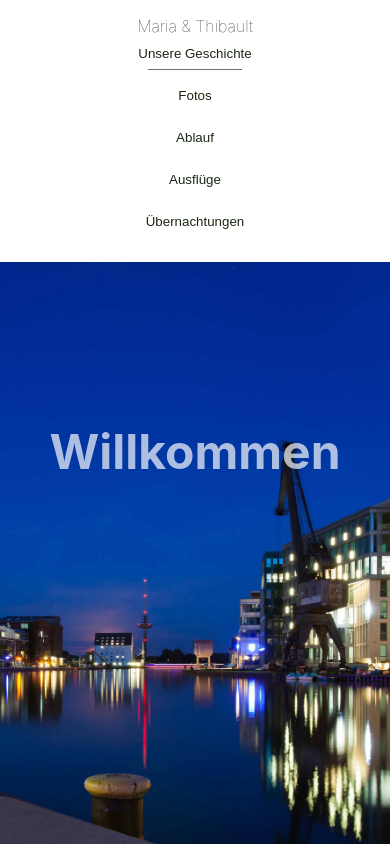
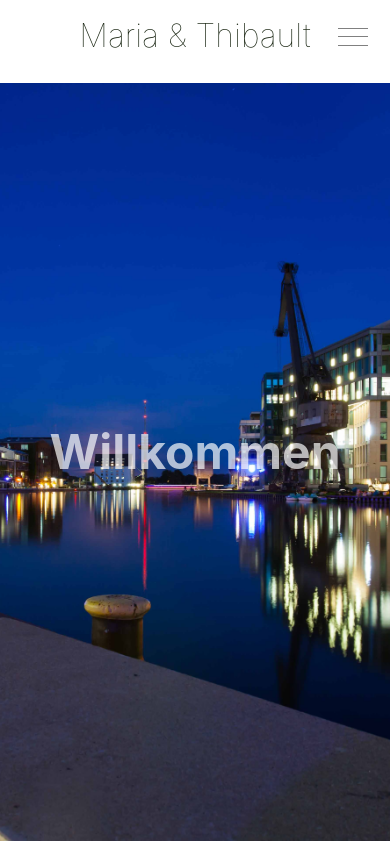
Before and after one commit to Dobherrmann/wedding, a React (Create React App) app: page / in a window 390 px wide. Shown: the top 844 px of the page. Built offline with nearby package versions, Linux system fonts and the light colour scheme.

Commit message:
update responsive navigation

```diff
--- a/src/pages/NavBar.js
+++ b/src/pages/NavBar.js
@@ -2,37 +2,36 @@ import React, { Component } from 'react';
 import '../styles/NavBar.css';
 import { withRouter, Link } from 'react-router-dom';
 
-
 class NavBar extends Component {
-    state = {}
-
-    constructor(props) {
-        super(props);
-
-        this.state = {
+    state = {
         btnIds: ["id-btn-container-ourstory", "id-btn-container-pics", "id-btn-container-timeline", "id-btn-container-travels", "id-btn-container-hotels"],
         btnTexts: ["Unsere Geschichte", "Fotos", "Ablauf", "Ausflüge", "Übernachtungen"],
         btnClasses: ["button", "button", "button", "button", "button"],
-            pageNames: ["/", "/Pictures", "/Timeline", "/DayTripsV2", "/Sleep"]
-
-        };
+        pageNames: ["/", "/Pictures", "/Timeline", "/DayTripsV2", "/Sleep"],
+        navBarExpended: false,
     }
 
+    // constructor(props) {
+    //     super(props);
+    // }
+
     render() {
-        const htmlElement =
+        const htmlElement = (
             <div className="nav-container">
                 <div className="nav-ournames">
                     Maria & Thibault
                 </div>
+                <button className="burger-button" onClick={() => this._burgerMenue()} />
                 <div className="btn-group">
-                < Link to='/' className="btn-container">{this._createButton(0, "disabled")}</Link>
-                < Link to='/Pictures' className="btn-container">{this._createButton(1)}</Link>
-                < Link to='/Timeline' className="btn-container">{this._createButton(2)}</Link>
-                < Link to='/DayTripsV2' className="btn-container">{this._createButton(3)}</Link>
-                < Link to='/Sleep' className="btn-container">{this._createButton(4)}</Link>
+                    < Link to='/' className="btn-container collapse">{this._createButton(0, "disabled")}</Link>
+                    < Link to='/Pictures' className="btn-container collapse">{this._createButton(1)}</Link>
+                    < Link to='/Timeline' className="btn-container collapse">{this._createButton(2)}</Link>
+                    < Link to='/DayTripsV2' className="btn-container collapse">{this._createButton(3)}</Link>
+                    < Link to='/Sleep' className="btn-container collapse">{this._createButton(4)}</Link>
                 </div>
+
             </div >
-
+        );
         this._getActPage();
         return (
             htmlElement
@@ -40,9 +39,48 @@ class NavBar extends Component {
         )
     }
 
+
+    _burgerMenue() {
+        // console.log("BurgerFunc", this.state.navBarExpended)
+        const burgerButtonElement = document.getElementsByClassName("burger-button");
+        // console.log(burgerButtonElement[0].classList)
+
+        this.state.navBarExpended ? this._collapseBurgerMenue(burgerButtonElement[0]) : this._expandBurgerMenue(burgerButtonElement[0]);
+
+
+    }
+
+    _expandBurgerMenue(burgerMenueElement) {
+        // console.log("Ausklappen")
+        this.setState({navBarExpended: true});
+        burgerMenueElement.classList.add("close");
+
+        const navButtons = document.getElementsByClassName("btn-container");
+        // console.log("navButtons", navButtons)
+        // console.log("<navButtons.length", navButtons.length)
+        for (let i = 0; i < navButtons.length; i++) {
+            navButtons[i].classList.remove("collapse");
+        }
+    }
+
+
+    _collapseBurgerMenue(burgerMenueElement) {
+        // console.log("Einklappen")
+        this.setState({navBarExpended: false});
+        burgerMenueElement.classList.remove("close");
+
+        const navButtons = document.getElementsByClassName("btn-container");
+        // console.log("navButtons", navButtons)
+        // console.log("<navButtons.length", navButtons.length)
+        for (let i = 0; i < navButtons.length; i++) {
+            navButtons[i].classList.add("collapse");
+        }
+    }
+
+
     _createButton(btnIndex, addClass) {
         return (
-            <div className={"btn-underline-container "+addClass} id={this.state.btnIds[btnIndex]}>
+            <div className={"btn-underline-container " + addClass} id={this.state.btnIds[btnIndex]}>
                 <button type="button" className={[this.state.btnClasses[btnIndex]]}>{this.state.btnTexts[btnIndex]}</button>
                 <div className="underline" />
             </div>
--- a/src/styles/DayTripsV2.css
+++ b/src/styles/DayTripsV2.css
@@ -76,19 +76,19 @@
 }
 
 .card-pic-container:hover .card-daytrips-header{
-  opacity: 0.63;
+  opacity: 0.82;
 }
 
 .card-pic-container:hover .card-daytrips-border{
-  opacity: 0.63;
+  opacity: 0.82;
 }
 
 .card-pic-container:active .card-daytrips-header{
-  opacity: 0.63;
+  opacity: 0.82;
 }
 
 .card-pic-container:active .card-daytrips-border{
-  opacity: 0.63;
+  opacity: 0.82;
 }
 
 /* Add effect on pressed for mobile */
--- a/src/styles/NavBar.css
+++ b/src/styles/NavBar.css
@@ -25,6 +25,7 @@
   border-width: 0px 1px 0px 0px;
   border-color: #e4dad0ff;
   text-decoration: none;
+  /* display: none; */
 }
 
 .btn-group {
@@ -66,6 +67,8 @@
   width: 65%;
 }
 
+
+
 @keyframes example {
   0% {
     width: 0%;
@@ -99,6 +102,43 @@
   height: 1px;
 }
 
+
+.burger-button{
+  width: 42px;
+  height: 42px;
+  align-self: flex-end;
+  border-radius: 4px;
+  border: none;
+  background-color: transparent;
+  display: none;
+  cursor: pointer;
+  position: absolute;
+}
+.burger-button::before, .burger-button::after{
+  background-color: grey;
+  content: '';
+  display: block;
+  height: 1px;
+  transition: all 200ms ease-in-out;
+}
+.burger-button:before {
+  box-shadow: 0 8px 0 grey;
+  margin-bottom: 16px;
+}
+.close:before {
+  box-shadow: 0 0 0 grey;
+  transform: translateY(8px) rotate(45deg);
+}
+.close:after{
+  transform: translateY(-8px) rotate(-45deg);
+}
+
+.burger-button:hover{
+  background-color: #1b27140c;
+}
+
+
+
 /*Beige: e4dad0
   Hellgrün:c4cdbc
   Braun: a89784
@@ -111,27 +151,25 @@
     padding: 1rem 1rem;
     flex-direction: column;
     height: max-content;
-/*
-    display: flex;
-    justify-content: space-between;
-    padding: 0px 72px;
-    position: sticky;
-
-    top: 0px;
-    background-color: #fffffff0;
-    z-index: 10; */
   }
 
   .nav-ournames {
-    font-size: 1rem;
+    font-size: 2rem;
+    margin: 0 0 0.75rem 0;
   }
   .btn-group {
     height: max-content;
     flex-direction: column;
-    align-items: unset;
+    align-items: center;
     align-self: center;
   }
   .btn-container {
     border: none;
   }
+  .burger-button{
+    display: block;
+  }
+  .collapse{
+    display: none;
+  }
 }
```
Lines whose indentation alone changed are shown as unchanged.
